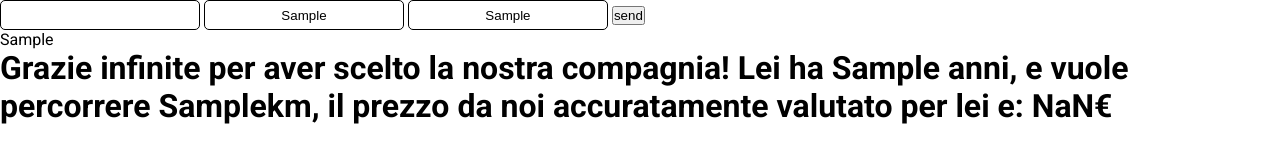
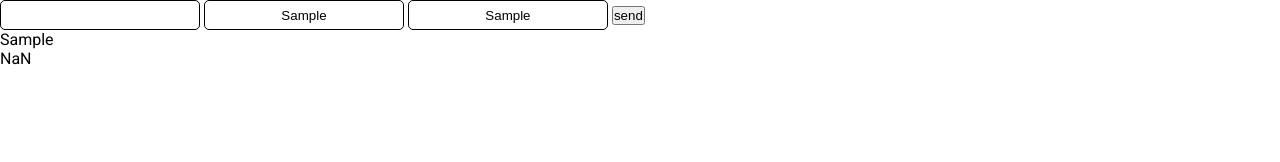
Before and after one commit to VolxDarkTV/js-biglietto-treno-form, a plain HTML site: page index.html in a window 1280 px wide. Both pictures are taken after typing "Sample", "Sample", "Sample" into the empty fields and a click on the button "send". Drawn offline with Linux system fonts and the light colour scheme.

Commit message:
Print cost

```diff
--- a/index.html
+++ b/index.html
@@ -43,7 +43,7 @@
 
         </div>
         <!-- print cost -->
-        <div>
+        <div id="print-cost">
 
         </div>
 
--- a/js/script.js
+++ b/js/script.js
@@ -2,6 +2,7 @@
 const sendButton = document.getElementById("send");
 // PrintZone
 const printName = document.getElementById("print-name");
+const printCost = document.getElementById("print-cost");
 // Ask Km
 let howLong = document.getElementById("km");
 // Ask Age
@@ -13,6 +14,7 @@ const nameSurnameInput = document.getElementById("name-surname");
 
 sendButton.addEventListener("click",
     function(){
+        // Name
         const nome = nameSurnameInput.value;
         printName.innerHTML = nome;
         nameSurnameInput.value = null;
@@ -22,9 +24,11 @@ sendButton.addEventListener("click",
         // Age
         const ageSource = howOldAreYou.value;
 
+
+
         // calc total price
         // price for Km = 0.21€
-        const priceForKm = 0.21
+        const priceForKm = 0.21;
         let moltiplication = howLong.value * priceForKm;
         // IF minorenni => -20%
         if(howOldAreYou.value < 18){
@@ -33,20 +37,22 @@ sendButton.addEventListener("click",
             // arrotondare per 2 DECIMALI
             moltiplication = moltiplication.toFixed(2);
             // OUTPUT
-            document.getElementById("title").innerHTML = `Grazie infinite per aver scelto la nostra compagnia! Lei ha ${howOldAreYou.value} anni, e vuole percorrere ${howLong.value}km, il prezzo da noi accuratamente valutato, e scontato del 20%, per lei e: ${moltiplication}€`
+            // document.getElementById("title").innerHTML = `Grazie infinite per aver scelto la nostra compagnia! Lei ha ${howOldAreYou.value} anni, e vuole percorrere ${howLong.value}km, il prezzo da noi accuratamente valutato, e scontato del 20%, per lei e: €`
 
         }else if(howOldAreYou.value > 65){ // ELSE IF over 65 => -40%
 
             moltiplication = (howLong.value * priceForKm)*0.60;
             moltiplication = moltiplication.toFixed(2);
             // OPUTPUT
-            document.getElementById("title").innerHTML = `Grazie infinite per aver scelto la nostra compagnia! Lei ha ${howOldAreYou.value} anni, e vuole percorrere ${howLong.value}km, il prezzo da noi accuratamente valutato, e scontato del 40%, per lei e: ${moltiplication}€`
+            // document.getElementById("title").innerHTML = `Grazie infinite per aver scelto la nostra compagnia! Lei ha ${howOldAreYou.value} anni, e vuole percorrere ${howLong.value}km, il prezzo da noi accuratamente valutato, e scontato del 40%, per lei e: €`
         }else{ // ELSE full price
 
             howLong.value * priceForKm;
-            document.getElementById("title").innerHTML = `Grazie infinite per aver scelto la nostra compagnia! Lei ha ${howOldAreYou.value} anni, e vuole percorrere ${howLong.value}km, il prezzo da noi accuratamente valutato per lei e: ${moltiplication}€`
+            // document.getElementById("title").innerHTML = `Grazie infinite per aver scelto la nostra compagnia! Lei ha ${howOldAreYou.value} anni, e vuole percorrere ${howLong.value}km, il prezzo da noi accuratamente valutato per lei e: €`
 
         }
+        // Price
+        printCost.innerHTML = moltiplication;
     }
 )
 // Add km
```
